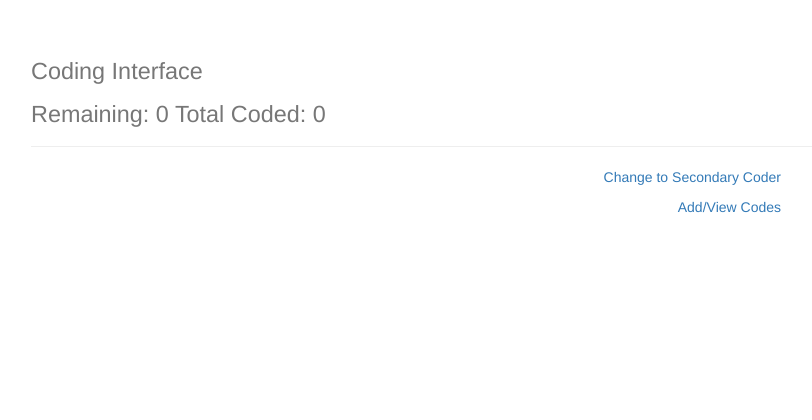
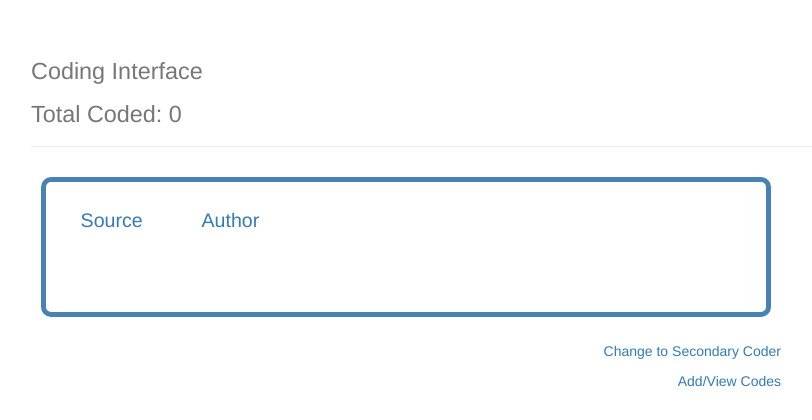
Before and after one commit to rosscg/crisis-data, a Django app: page /coding_interface/1 in a window 1280 px wide. Shown: the part 52-472 px from the top of the page, without its empty margins (54-866 px from the left). Run offline with Django 3.2, Linux system fonts and the light colour scheme; data comes from the database, SQL or seed files in the repository; data that the repository does not hold is empty; parts of the project's set-up code (start-up, migrations or seed data) failed here and were passed over; some libraries are stand-ins or nearby versions.

Commit message:
removed remaning count for speed

```diff
--- a/streamcollect/templates/streamcollect/coding_interface.html
+++ b/streamcollect/templates/streamcollect/coding_interface.html
@@ -5,7 +5,9 @@
 <div class="container">
   <div class="page-header">
     <h1 class="title"><small>Coding Interface</small></h1>
-    {% if coder != '0' %}
+    {% if coder == '1' %}
+      <h1 class="title"><small>Total Coded: {{ total_coded }}</small></h1>
+    {% elif coder > '1' %}
       <h1 class="title"><small>Remaining: {{ remaining }} Total Coded: {{ total_coded }}</small></h1>
     {% endif %}
   </div>
--- a/streamcollect/views.py
+++ b/streamcollect/views.py
@@ -112,12 +112,13 @@ def coding_interface(request, coder):
             d.save()
         if DataCode.objects.get(data_code_id=0).tweets.all().count() is 0:
             tweet_all = Tweet.objects.filter(data_source__gt=0).filter(datacode__isnull=True) # Select un-coded Tweet from streams
-            tweet_sample = tweet_all.order_by('?')[:10]                     #TODO: Scales very poorly, reconsider using random.sample to extract by row
+            tweet_sample = tweet_all.order_by('?')[:100]                     #TODO: Scales very poorly, reconsider using random.sample to extract by row
             for i in tweet_sample:
                     new_coder = Coder(tweet=i, data_code=d)
                     new_coder.save()
         tweet_query = DataCode.objects.get(data_code_id=0).tweets.all()
-        remaining = Tweet.objects.filter(data_source__gt=0).filter(~Q(datacode__data_code_id__gt=0)).count()
+        #remaining = Tweet.objects.filter(data_source__gt=0).filter(~Q(datacode__data_code_id__gt=0)).count() #Too slow
+        remaining = None
         count = tweet_query.count()
     else:
         tweet_query = Tweet.objects.filter(datacode__isnull=False).filter(~Q(coder__coder_id=coder)).filter(datacode__data_code_id__gt=0) # Select coded Tweet which hasn't been coded by the current coder.
```
